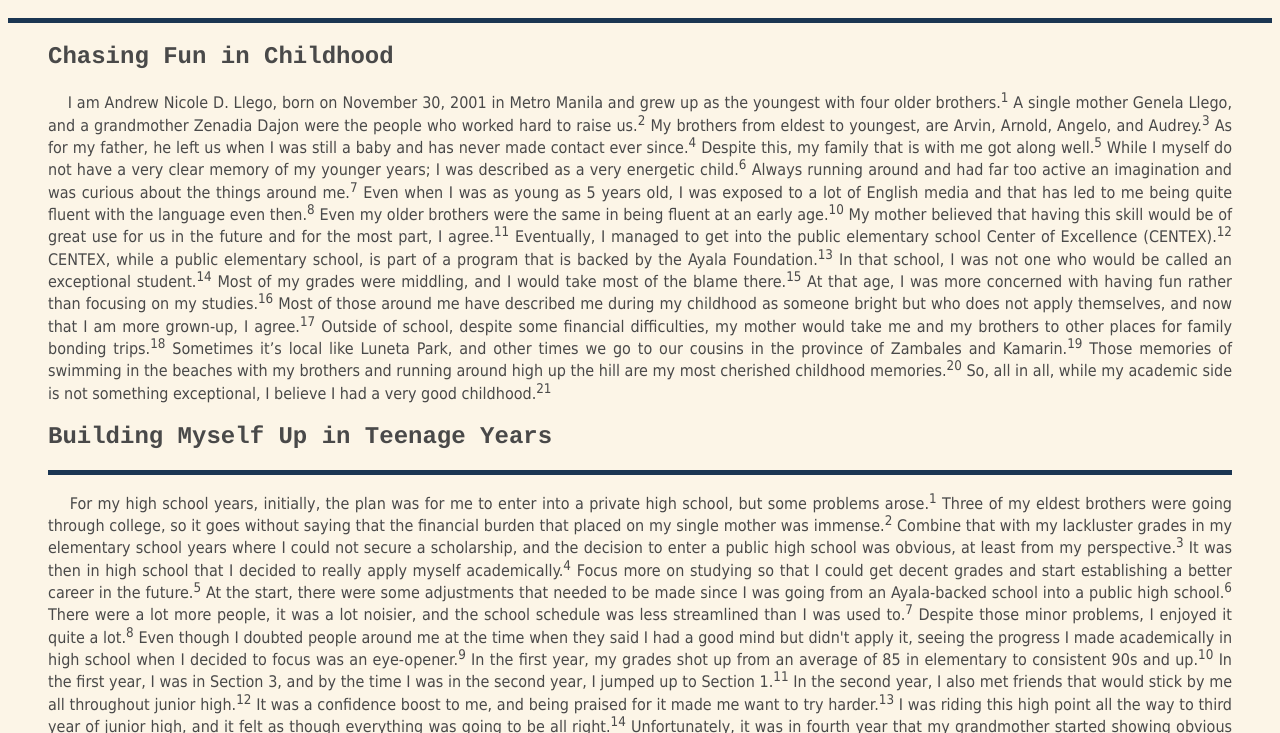
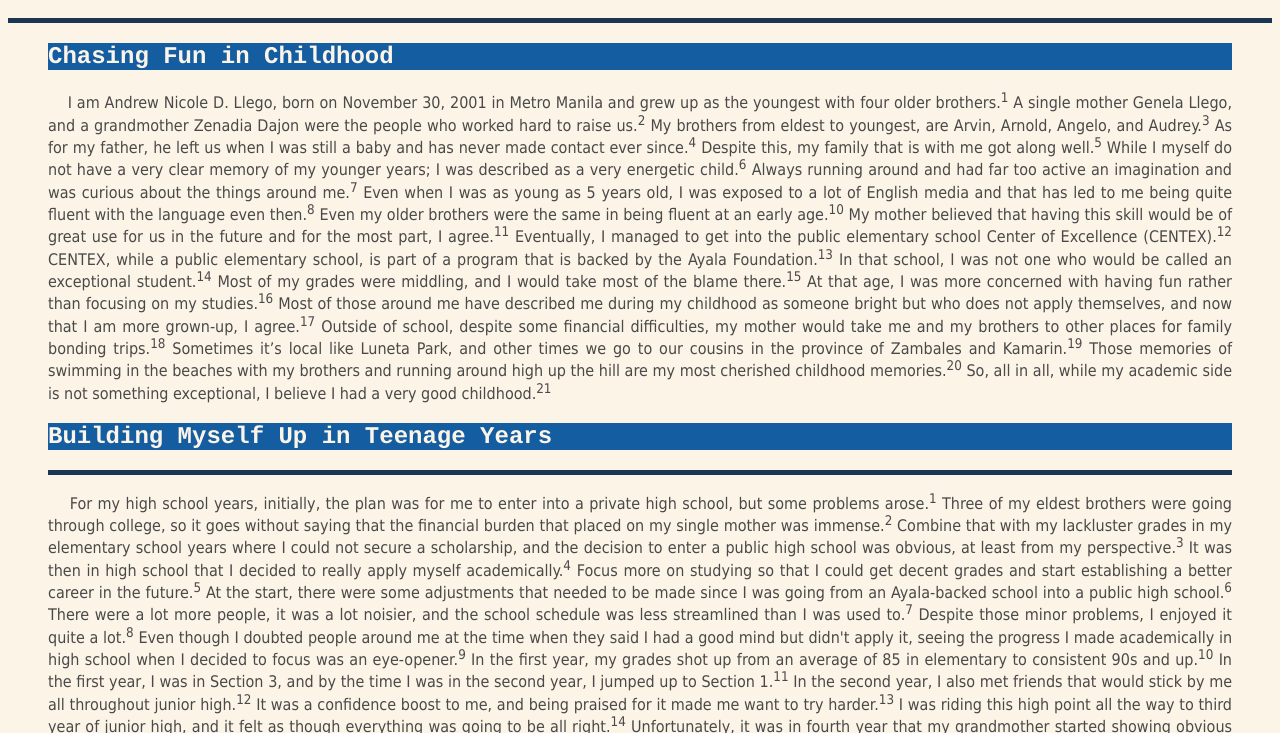
Before and after one commit to llegoandrewnicoleUE1130/LlegoBiography, a plain HTML site: page index.html in a window 1280 px wide. Shown: the part 48-781 px from the top of the page. Drawn offline with Linux system fonts and the light colour scheme.

Commit message:
Update style.css

```diff
--- a/style.css
+++ b/style.css
@@ -14,6 +14,8 @@ h1 {
 
 /* h2 styles */
 h2 {
+    background-color: #145DA0;
+    color: #fcf5e7;
     font-family: 'Baskerville', 'Courier', 'Garamond', serif;
 }
 
```
